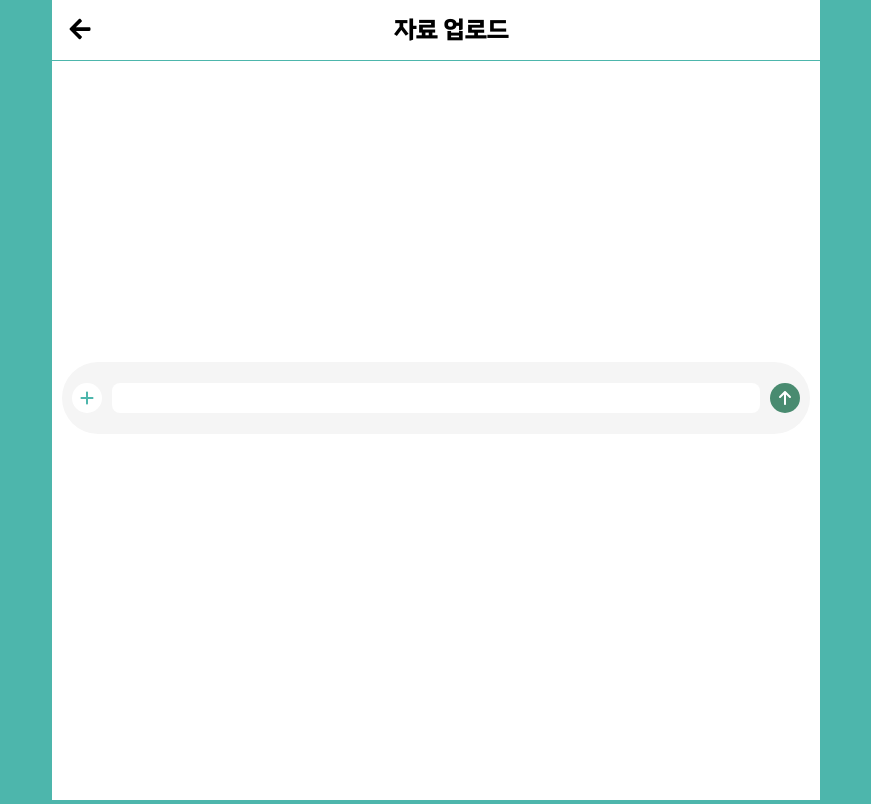
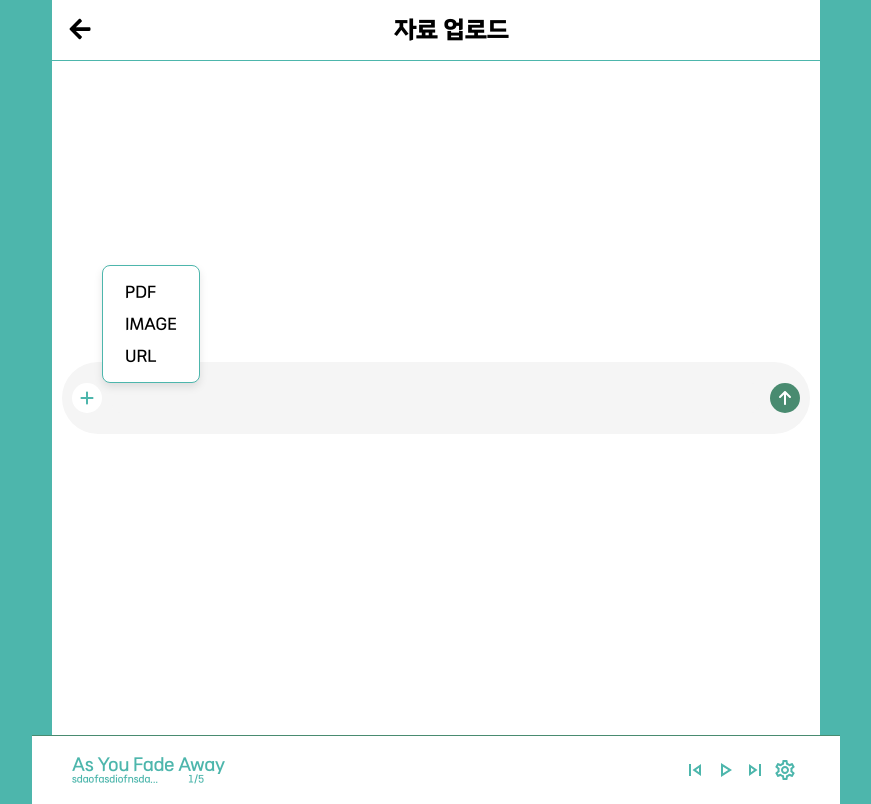
Before and after one commit to mauercho/StudyingWithListening, a React (Create React App) app in the folder front/: page /upload in a window 1280 px wide. Both pictures are taken after a click on the button 291 px from the left and 398 px from the top of the page. Shown: the whole page, without its empty margins (204-1075 px from the left). Built offline with nearby package versions, Linux system fonts and the light colour scheme.

Commit message:
Feat: PopUpMenu 컴포넌트 구현

```diff
--- a/front/src/components/FileInput.jsx
+++ b/front/src/components/FileInput.jsx
@@ -1,8 +1,9 @@
-import React, { useState } from 'react'
+import React, { useRef, useState } from 'react'
 
 import styled from '@emotion/styled'
+import { FaPlus, FaArrowUp } from 'react-icons/fa6'
 
-import { FaPlus, FaArrowUp } from 'react-icons/fa6'
+import PopUpMenu from './PopUpMenu'
 
 const Container = styled.div`
   width: 100%;
@@ -44,20 +45,42 @@ const Input = styled.input`
   outline: none;
   padding: 0px 10px;
   background-color: ${({ theme, url }) =>
-  url ? theme.color.white : theme.color.grey};
+    url ? theme.color.white : theme.color.grey};
   font-size: ${({ theme }) => theme.font.size.xs};
-  font-weight: ${({theme}) => theme.font.weight.regular};
+  font-weight: ${({ theme }) => theme.font.weight.regular};
 `
 
 export default function FileInput() {
-  const [type, setType] = useState("url");
+  const [type, setType] = useState('url')
+  const [isMenuOpen, setIsMenuOpen] = useState(false)
+  const buttonRef = useRef(null)
+
+  const handleAddButtonClick = () => setIsMenuOpen((prev) => !prev)
+
+  const items = [
+    { text: 'PDF', onClick: () => setType('PDF') },
+    { text: 'IMAGE', onClick: () => setType('IMAGE') },
+    { text: 'URL', onClick: () => setType('URL') },
+  ]
 
   return (
     <Container>
-      <AddButton>
+      <AddButton ref={buttonRef} onClick={handleAddButtonClick}>
         <FaPlus size={16} />
       </AddButton>
-      <Input aria-label="fileInput" url={type === "url"} disabled={type !== "url"} placeholder={""} />
+      <PopUpMenu
+        triggerRef={buttonRef}
+        isOpen={isMenuOpen}
+        onClose={() => setIsMenuOpen(false)}
+        items={items}
+      />
+
+      <Input
+        aria-label="fileInput"
+        url={type === 'URL'}
+        disabled={type !== 'URL'}
+        placeholder={type === 'URL' ? 'URL을 입력해주세요.' : ''}
+      />
       <UploadButton>
         <FaArrowUp size={16} />
       </UploadButton>
--- /dev/null
+++ b/front/src/components/PopUpMenu.jsx
@@ -0,0 +1,88 @@
+import React, { useState, useEffect, useRef } from 'react'
+import styled from '@emotion/styled'
+
+const Container = styled.ul`
+  position: absolute;
+  top: ${({ position }) => position.top}px;
+  left: ${({ position }) => position.left}px;
+  background-color: ${({ theme }) => theme.color.white};
+  border: 1px solid ${({ theme }) => theme.color.primary};
+  border-radius: 8px;
+  padding: 10px;
+  box-shadow: 0px 4px 8px rgba(0, 0, 0, 0.1);
+  z-index: 100;
+`
+
+const Item = styled.li`
+  cursor: pointer;
+  padding: 8px 12px;
+  border-radius: 4px;
+
+  &:hover {
+    color: ${({ theme }) => theme.color.primary_dark};
+  }
+`
+
+function PopUpMenuItem({ onClick, onClose, children }) {
+
+  const handleClick = () => {
+    onClick();
+    onClose();
+  }
+
+  return (
+    <Item onClick={handleClick}>
+      {children}
+    </Item>
+  )
+}
+
+export default function PopUpMenu({ triggerRef, isOpen, onClose, items = [] }) {
+  const [position, setPosition] = useState({ top: 0, left: 0 })
+  const menuRef = useRef(null)
+
+  const updatePosition = () => {
+    if (triggerRef.current) {
+      const rect = triggerRef.current.getBoundingClientRect()
+      setPosition({
+        top: rect.top + window.scrollY - menuRef.current.offsetHeight, // 버튼의 위쪽에 위치
+        left: rect.right + window.scrollX, // 버튼의 오른쪽 정렬
+      })
+    }
+  }
+
+  useEffect(() => {
+    if (isOpen) {
+      updatePosition() // 팝업이 열릴 때 위치를 업데이트
+      window.addEventListener('resize', updatePosition) // 창 크기 변경 시 위치 업데이트
+      return () => window.removeEventListener('resize', updatePosition)
+    }
+  }, [isOpen, triggerRef])
+
+  useEffect(() => {
+    const handleClickOutside = (event) => {
+      if (
+        menuRef.current &&
+        !menuRef.current.contains(event.target) &&
+        triggerRef.current &&
+        !triggerRef.current.contains(event.target)
+      ) {
+        onClose()
+      }
+    }
+    document.addEventListener('mousedown', handleClickOutside)
+    return () => document.removeEventListener('mousedown', handleClickOutside)
+  }, [onClose, triggerRef])
+
+  if (!isOpen) return null
+
+  return (
+    <Container ref={menuRef} position={position}>
+      {items.map((item, index) => (
+        <PopUpMenuItem key={index} onClick={item.onClick} onClose={onClose}>
+          {item.text}
+        </PopUpMenuItem>
+      ))}
+    </Container>
+  )
+}
--- a/front/src/layouts/Layout.jsx
+++ b/front/src/layouts/Layout.jsx
@@ -2,6 +2,8 @@ import React from 'react'
 
 import { Outlet } from 'react-router-dom'
 import styled from '@emotion/styled'
+
+import Player from '../components/Player'
 
 const Container = styled.div`
   margin: auto;
@@ -14,15 +16,11 @@ const Container = styled.div`
   background-color: ${({theme}) => theme.color.white};
 `
 
-const Player = styled.div`
-  height: 65px;
-`
-
 export default function Layout() {
   return (
     <Container>
       <Outlet />
-      <Player></Player>
+      <Player />
     </Container>
   )
 }
--- a/front/src/layouts/TitleLayout.jsx
+++ b/front/src/layouts/TitleLayout.jsx
@@ -4,6 +4,7 @@ import { Outlet, useLocation } from 'react-router-dom';
 
 import routes from '../routes';
 import BackButtonTitle from '../components/BackButtonTitle';
+import Player from '../components/Player'
 
 const Container = styled.main`
   margin: auto;
@@ -21,10 +22,6 @@ const Main = styled.div`
   overflow-y: auto;
 `;
 
-const Player = styled.div`
-  height: 65px;
-`
-
 
 export default function TitleLayout() {
   const location = useLocation();
@@ -37,7 +34,7 @@ export default function TitleLayout() {
       <Main>
         <Outlet />
       </Main>
-      <Player></Player>
+      <Player />
     </Container>
   );
 }
```
